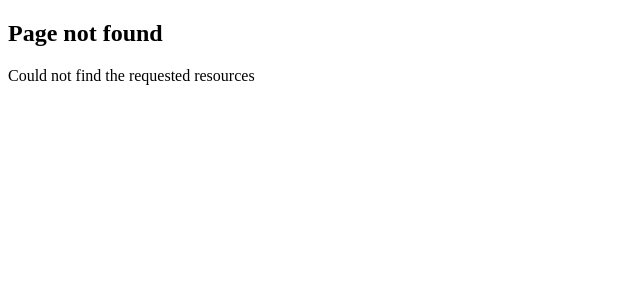
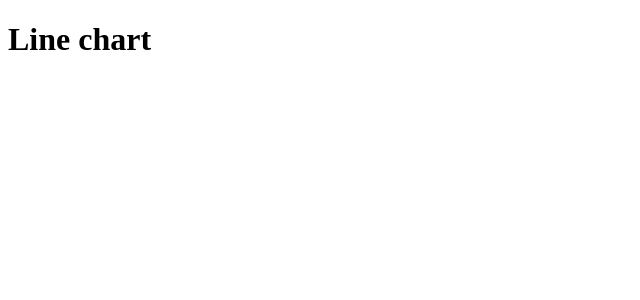
Before and after one commit to Sam-xiexielaoshi/Next-projects, a Next.js app in the folder first-next/: page /dashboard in a window 1280 px wide. Before the commit this address had no page. Shown: the top 300 px of the page, without its empty margins (0-640 px from the left). Built offline with nearby package versions, Linux system fonts and the light colour scheme.

Commit message:
learnt about non viewing folders and export functions

```diff
--- /dev/null
+++ b/first-next/src/app/dashboard/page.tsx
@@ -0,0 +1,3 @@
+export default function Dashboard() {
+  return <h1>Line chart</h1>;
+}
```
Also changed, not shown: first-next/src/app/_lib/format-date.ts (added), first-next/src/app/dashboard/line-chart.tsx (added).
